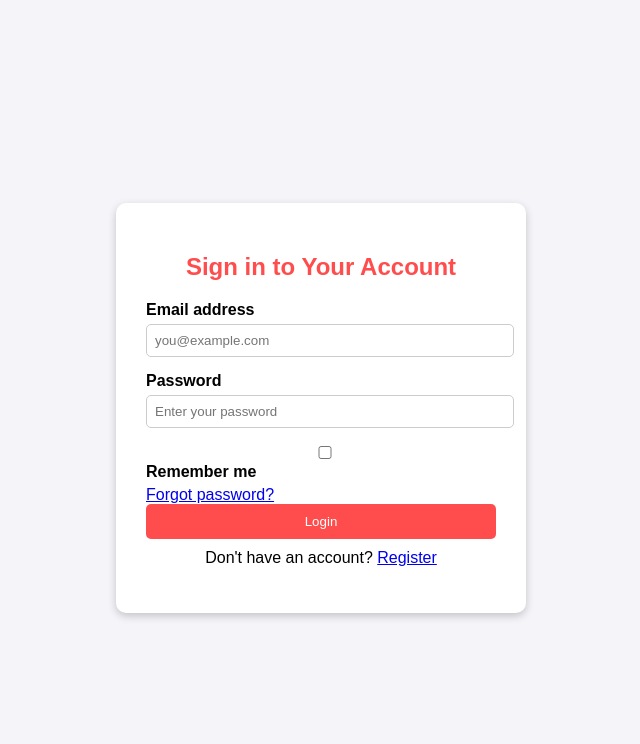
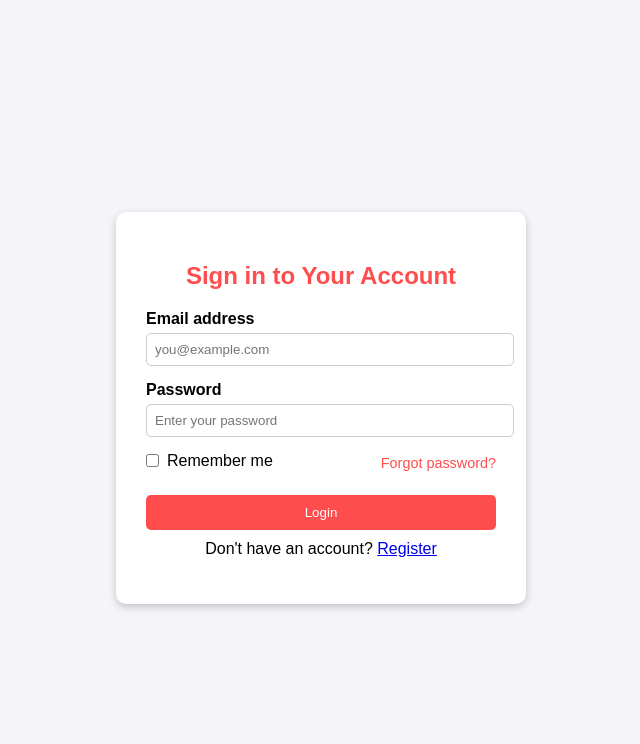
Before and after one commit to shouvikofficial/web-engineering-project, a PHP site: page /login.html in a window 1280 px wide. Shown: the top 744 px of the page, without its empty margins (319-959 px from the left). Run offline with PHP 8.4, Linux system fonts and the light colour scheme.

Commit message:
Add forms.css for form styling

```diff
--- a/assets/css/forms.css
+++ b/assets/css/forms.css
@@ -22,6 +22,35 @@ body {
 
 .form-group {
   margin-bottom: 15px;
+}
+
+.form-meta {
+  display: flex;
+  justify-content: space-between;
+  align-items: center;
+  margin-bottom: 20px;
+}
+
+.remember-me {
+  display: flex;
+  align-items: center;
+  gap: 8px;
+  font-weight: 500;
+}
+
+.remember-me input {
+  width: auto;
+  margin: 0;
+}
+
+.forgot-link {
+  font-size: 0.9rem;
+  color: #ff4d4d;
+  text-decoration: none;
+}
+
+.forgot-link:hover {
+  text-decoration: underline;
 }
 
 label {
```
